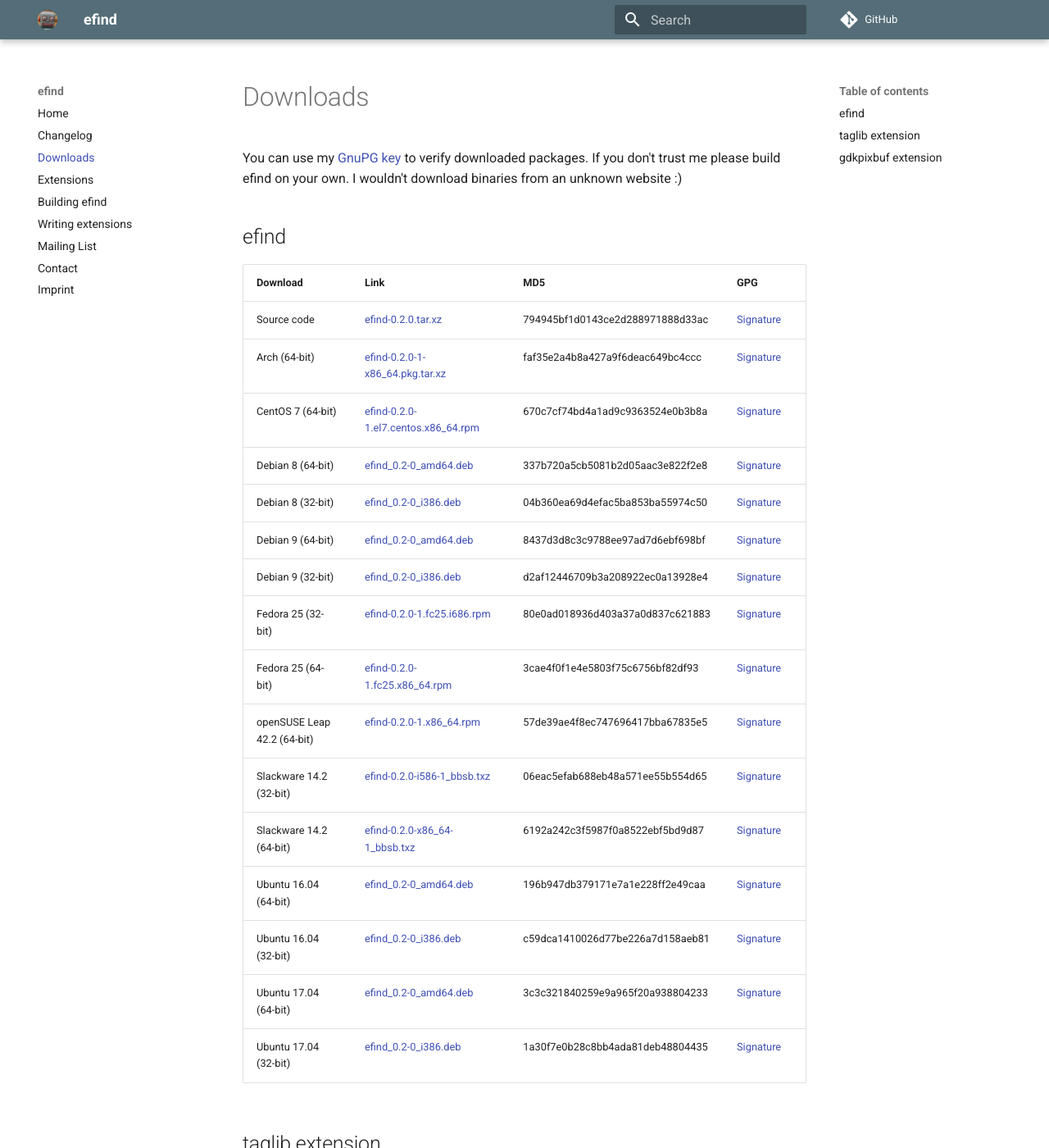
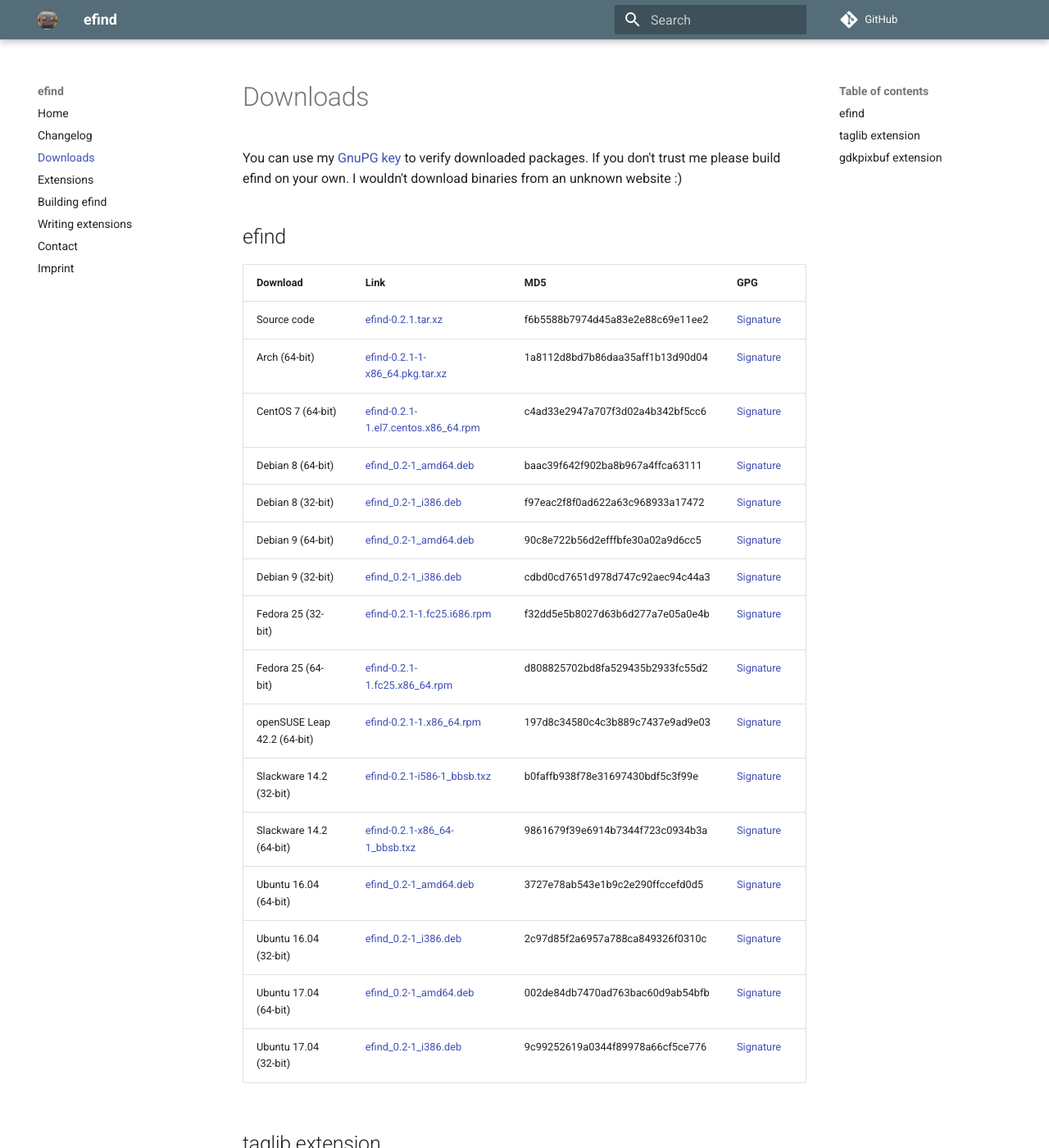
Before and after one commit to 20centaurifux/efind-website, an MkDocs documentation site: the page built from docs/downloads.md, in a window 1280 px wide and 1400 px high. Shown: the whole window at 82% size. Built offline with MkDocs 1.6.1 and Material for MkDocs 9.7.7, drawn with Linux system fonts in a browser that asks for light colours; comment, search, counter and statistics services are not loaded; old or Windows-style settings are respelled for this version of MkDocs.

Commit message:
efind 0.2.1 release

```diff
--- a/docs/downloads.md
+++ b/docs/downloads.md
@@ -5,22 +5,22 @@
 
 | Download | Link | MD5 | GPG |
 | :------- | :--- | :-- | :-- |
-Source code|[efind-0.2.0.tar.xz](downloads/source/efind-0.2.0.tar.xz)|794945bf1d0143ce2d288971888d33ac|[Signature](downloads/source/efind-0.2.0.tar.xz.asc)
-Arch (64-bit)|[efind-0.2.0-1-x86_64.pkg.tar.xz](downloads/arch/efind-0.2.0-1-x86_64.pkg.tar.xz)|faf35e2a4b8a427a9f6deac649bc4ccc|[Signature](downloads/arch/efind-0.2.0-1-x86_64.pkg.tar.xz.asc)
-CentOS 7 (64-bit)|[efind-0.2.0-1.el7.centos.x86_64.rpm](downloads/centos-7/efind-0.2.0-1.el7.centos.x86_64.rpm)|670c7cf74bd4a1ad9c9363524e0b3b8a|[Signature](downloads/centos-7/efind-0.2.0-1.el7.centos.x86_64.rpm.asc)
-Debian 8 (64-bit)|[efind_0.2-0_amd64.deb](downloads/debian-8/efind_0.2-0_amd64.deb)|337b720a5cb5081b2d05aac3e822f2e8|[Signature](downloads/debian-8/efind_0.2-0_amd64.deb.asc)
-Debian 8 (32-bit)|[efind_0.2-0_i386.deb](downloads/debian-8/efind_0.2-0_i386.deb)|04b360ea69d4efac5ba853ba55974c50|[Signature](downloads/debian-8/efind_0.2-0_i386.deb.asc)
-Debian 9 (64-bit)|[efind_0.2-0_amd64.deb](downloads/debian-9/efind_0.2-0_amd64.deb)|8437d3d8c3c9788ee97ad7d6ebf698bf|[Signature](downloads/debian-9/efind_0.2-0_amd64.deb.asc)
-Debian 9 (32-bit)|[efind_0.2-0_i386.deb](downloads/debian-9/efind_0.2-0_i386.deb)|d2af12446709b3a208922ec0a13928e4|[Signature](downloads/debian-9/efind_0.2-0_i386.deb.asc)
-Fedora 25 (32-bit)|[efind-0.2.0-1.fc25.i686.rpm](downloads/fedora-25/efind-0.2.0-1.fc25.i686.rpm)|80e0ad018936d403a37a0d837c621883|[Signature](downloads/fedora-25/efind-0.2.0-1.fc25.i686.rpm.asc)
-Fedora 25 (64-bit)|[efind-0.2.0-1.fc25.x86_64.rpm](downloads/fedora-25/efind-0.2.0-1.fc25.x86_64.rpm)|3cae4f0f1e4e5803f75c6756bf82df93|[Signature](downloads/fedora-25/efind-0.2.0-1.fc25.x86_64.rpm.asc)
-openSUSE Leap 42.2 (64-bit)|[efind-0.2.0-1.x86_64.rpm](downloads/opensuse-leap/efind-0.2.0-1.x86_64.rpm)|57de39ae4f8ec747696417bba67835e5|[Signature](downloads/opensuse-leap/efind-0.2.0-1.x86_64.rpm.asc)
-Slackware 14.2 (32-bit)|[efind-0.2.0-i586-1_bbsb.txz](downloads/slackware-14.2/efind-0.2.0-i586-1_bbsb.txz)|06eac5efab688eb48a571ee55b554d65|[Signature](downloads/slackware-14.2/efind-0.2.0-i586-1_bbsb.txz.asc)
-Slackware 14.2 (64-bit)|[efind-0.2.0-x86_64-1_bbsb.txz](downloads/slackware-14.2/efind-0.2.0-x86_64-1_bbsb.txz)|6192a242c3f5987f0a8522ebf5bd9d87|[Signature](downloads/slackware-14.2/efind-0.2.0-x86_64-1_bbsb.txz.asc)
-Ubuntu 16.04 (64-bit)|[efind_0.2-0_amd64.deb](downloads/ubuntu-16.04/efind_0.2-0_amd64.deb)|196b947db379171e7a1e228ff2e49caa|[Signature](downloads/ubuntu-16.04/efind_0.2-0_amd64.deb.asc)
-Ubuntu 16.04 (32-bit)|[efind_0.2-0_i386.deb](downloads/ubuntu-16.04/efind_0.2-0_i386.deb)|c59dca1410026d77be226a7d158aeb81|[Signature](downloads/ubuntu-16.04/efind_0.2-0_i386.deb.asc)
-Ubuntu 17.04 (64-bit)|[efind_0.2-0_amd64.deb](downloads/ubuntu-17.04/efind_0.2-0_amd64.deb)|3c3c321840259e9a965f20a938804233|[Signature](downloads/ubuntu-17.04/efind_0.2-0_amd64.deb.asc)
-Ubuntu 17.04 (32-bit)|[efind_0.2-0_i386.deb](downloads/ubuntu-17.04/efind_0.2-0_i386.deb)|1a30f7e0b28c8bb4ada81deb48804435|[Signature](downloads/ubuntu-17.04/efind_0.2-0_i386.deb.asc)
+Source code|[efind-0.2.1.tar.xz](downloads/source/efind-0.2.1.tar.xz)|f6b5588b7974d45a83e2e88c69e11ee2|[Signature](downloads/source/efind-0.2.1.tar.xz.asc)
+Arch (64-bit)|[efind-0.2.1-1-x86_64.pkg.tar.xz](downloads/arch/efind-0.2.1-1-x86_64.pkg.tar.xz)|1a8112d8bd7b86daa35aff1b13d90d04|[Signature](downloads/arch/efind-0.2.1-1-x86_64.pkg.tar.xz.asc)
+CentOS 7 (64-bit)|[efind-0.2.1-1.el7.centos.x86_64.rpm](downloads/centos-7/efind-0.2.1-1.el7.centos.x86_64.rpm)|c4ad33e2947a707f3d02a4b342bf5cc6|[Signature](downloads/centos-7/efind-0.2.1-1.el7.centos.x86_64.rpm.asc)
+Debian 8 (64-bit)|[efind_0.2-1_amd64.deb](downloads/debian-8/efind_0.2-1_amd64.deb)|baac39f642f902ba8b967a4ffca63111|[Signature](downloads/debian-8/efind_0.2-1_amd64.deb.asc)
+Debian 8 (32-bit)|[efind_0.2-1_i386.deb](downloads/debian-8/efind_0.2-1_i386.deb)|f97eac2f8f0ad622a63c968933a17472|[Signature](downloads/debian-8/efind_0.2-1_i386.deb.asc)
+Debian 9 (64-bit)|[efind_0.2-1_amd64.deb](downloads/debian-9/efind_0.2-1_amd64.deb)|90c8e722b56d2efffbfe30a02a9d6cc5|[Signature](downloads/debian-9/efind_0.2-1_amd64.deb.asc)
+Debian 9 (32-bit)|[efind_0.2-1_i386.deb](downloads/debian-9/efind_0.2-1_i386.deb)|cdbd0cd7651d978d747c92aec94c44a3|[Signature](downloads/debian-9/efind_0.2-1_i386.deb.asc)
+Fedora 25 (32-bit)|[efind-0.2.1-1.fc25.i686.rpm](downloads/fedora-25/efind-0.2.1-1.fc25.i686.rpm)|f32dd5e5b8027d63b6d277a7e05a0e4b|[Signature](downloads/fedora-25/efind-0.2.1-1.fc25.i686.rpm.asc)
+Fedora 25 (64-bit)|[efind-0.2.1-1.fc25.x86_64.rpm](downloads/fedora-25/efind-0.2.1-1.fc25.x86_64.rpm)|d808825702bd8fa529435b2933fc55d2|[Signature](downloads/fedora-25/efind-0.2.1-1.fc25.x86_64.rpm.asc)
+openSUSE Leap 42.2 (64-bit)|[efind-0.2.1-1.x86_64.rpm](downloads/opensuse-leap/efind-0.2.1-1.x86_64.rpm)|197d8c34580c4c3b889c7437e9ad9e03|[Signature](downloads/opensuse-leap/efind-0.2.1-1.x86_64.rpm.asc)
+Slackware 14.2 (32-bit)|[efind-0.2.1-i586-1_bbsb.txz](downloads/slackware-14.2/efind-0.2.1-i586-1_bbsb.txz)|b0faffb938f78e31697430bdf5c3f99e|[Signature](downloads/slackware-14.2/efind-0.2.1-i586-1_bbsb.txz.asc)
+Slackware 14.2 (64-bit)|[efind-0.2.1-x86_64-1_bbsb.txz](downloads/slackware-14.2/efind-0.2.1-x86_64-1_bbsb.txz)|9861679f39e6914b7344f723c0934b3a|[Signature](downloads/slackware-14.2/efind-0.2.1-x86_64-1_bbsb.txz.asc)
+Ubuntu 16.04 (64-bit)|[efind_0.2-1_amd64.deb](downloads/ubuntu-16.04/efind_0.2-1_amd64.deb)|3727e78ab543e1b9c2e290ffccefd0d5|[Signature](downloads/ubuntu-16.04/efind_0.2-1_amd64.deb.asc)
+Ubuntu 16.04 (32-bit)|[efind_0.2-1_i386.deb](downloads/ubuntu-16.04/efind_0.2-1_i386.deb)|2c97d85f2a6957a788ca849326f0310c|[Signature](downloads/ubuntu-16.04/efind_0.2-1_i386.deb.asc)
+Ubuntu 17.04 (64-bit)|[efind_0.2-1_amd64.deb](downloads/ubuntu-17.04/efind_0.2-1_amd64.deb)|002de84db7470ad763bac60d9ab54bfb|[Signature](downloads/ubuntu-17.04/efind_0.2-1_amd64.deb.asc)
+Ubuntu 17.04 (32-bit)|[efind_0.2-1_i386.deb](downloads/ubuntu-17.04/efind_0.2-1_i386.deb)|9c99252619a0344f89978a66cf5ce776|[Signature](downloads/ubuntu-17.04/efind_0.2-1_i386.deb.asc)
 
 ##taglib extension
 
--- a/mkdocs.yml
+++ b/mkdocs.yml
@@ -12,7 +12,6 @@
     - Extensions: extensions.md
     - Building efind: howto-build.md
     - Writing extensions: howto-extensions.md
-    - Mailing List: mailinglist.md
     - Contact: contact.md
     - Imprint: imprint.md
 
```
Also changed, not shown: docs/changelog.md (+9 -0 lines), docs/contact.md (+2 -2 lines), docs/howto-extensions.md (+35 -0 lines), docs/index.md (+22 -21 lines), docs/mailinglist.md (deleted, +0 -4 lines).
